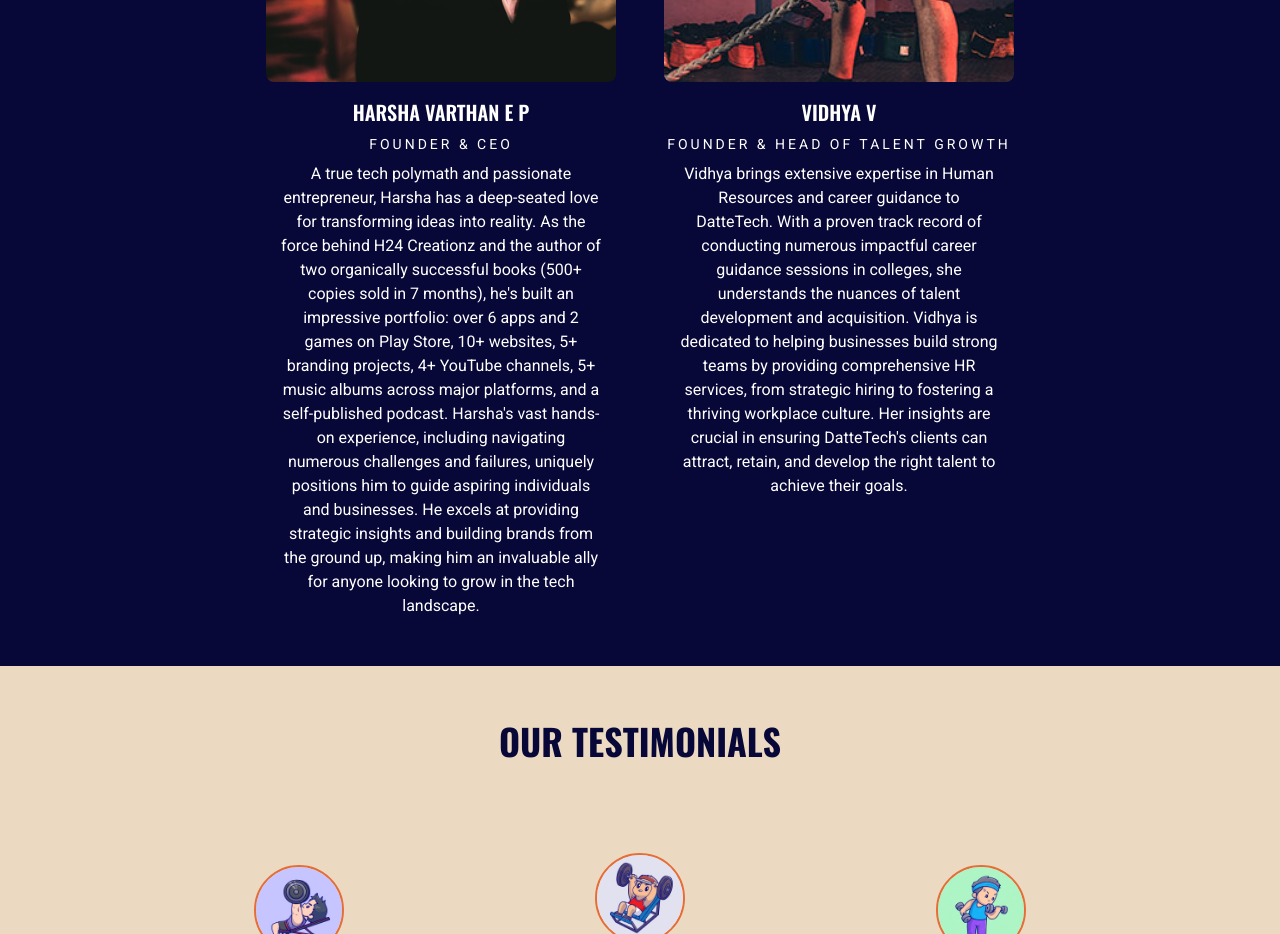
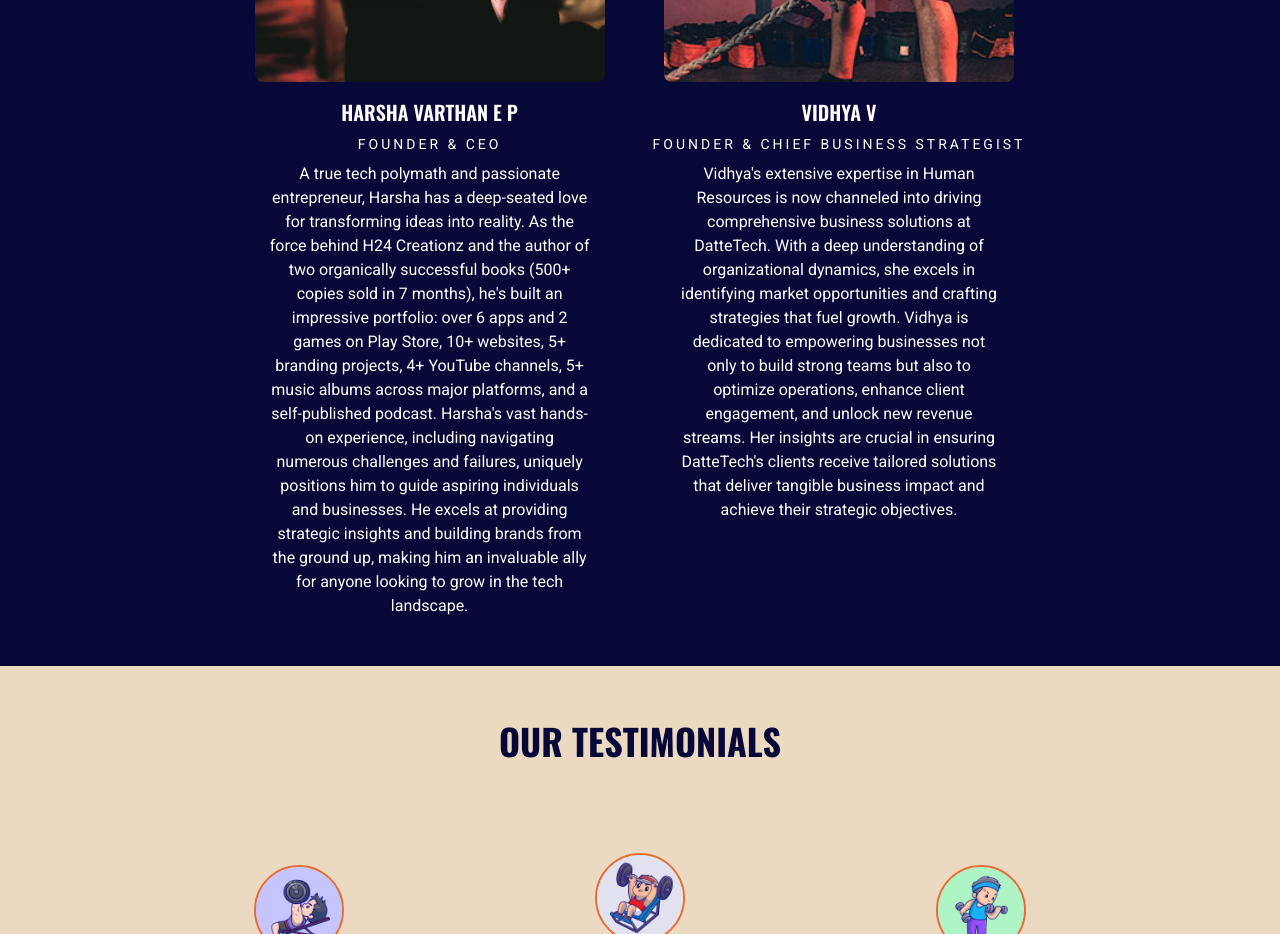
Before and after one commit to harshavarthanep/DatteTech, a Next.js app: page / in a window 1280 px wide. Shown: the part 3660-4594 px from the top of the page. Built offline with nearby package versions, Linux system fonts and the light colour scheme.

Commit message:
Update Team.tsx

```diff
--- a/components/Team.tsx
+++ b/components/Team.tsx
@@ -15,8 +15,8 @@ const trainerData = [
   {
     image: "/assets/img/trainers/matt.jpg",
     name: "Vidhya V",
-    role: "Founder & Head of Talent Growth",
-    description: "Vidhya brings extensive expertise in Human Resources and career guidance to DatteTech. With a proven track record of conducting numerous impactful career guidance sessions in colleges, she understands the nuances of talent development and acquisition. Vidhya is dedicated to helping businesses build strong teams by providing comprehensive HR services, from strategic hiring to fostering a thriving workplace culture. Her insights are crucial in ensuring DatteTech's clients can attract, retain, and develop the right talent to achieve their goals.",
+    role: "Founder & Chief Business Strategist",
+    description: "Vidhya's extensive expertise in Human Resources is now channeled into driving comprehensive business solutions at DatteTech. With a deep understanding of organizational dynamics, she excels in identifying market opportunities and crafting strategies that fuel growth. Vidhya is dedicated to empowering businesses not only to build strong teams but also to optimize operations, enhance client engagement, and unlock new revenue streams. Her insights are crucial in ensuring DatteTech's clients receive tailored solutions that deliver tangible business impact and achieve their strategic objectives.",
   },
 ];
 
```
